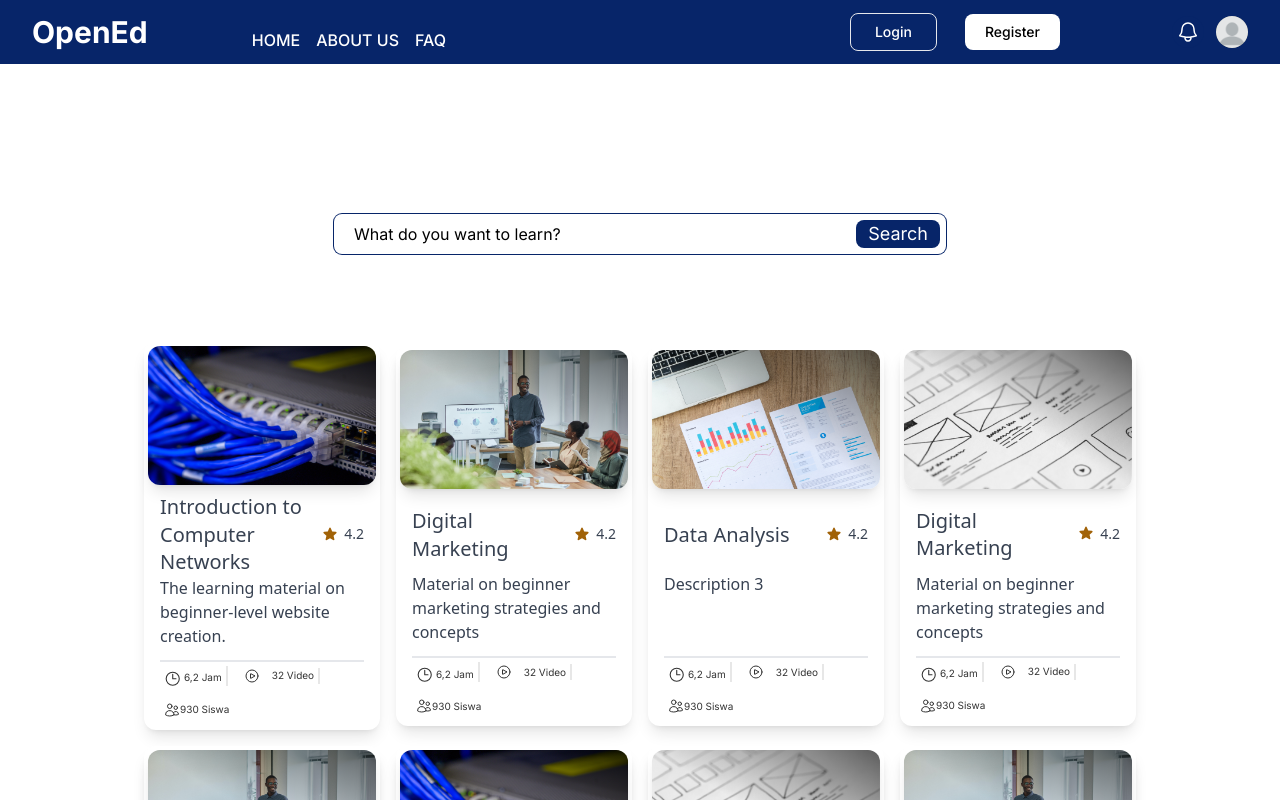
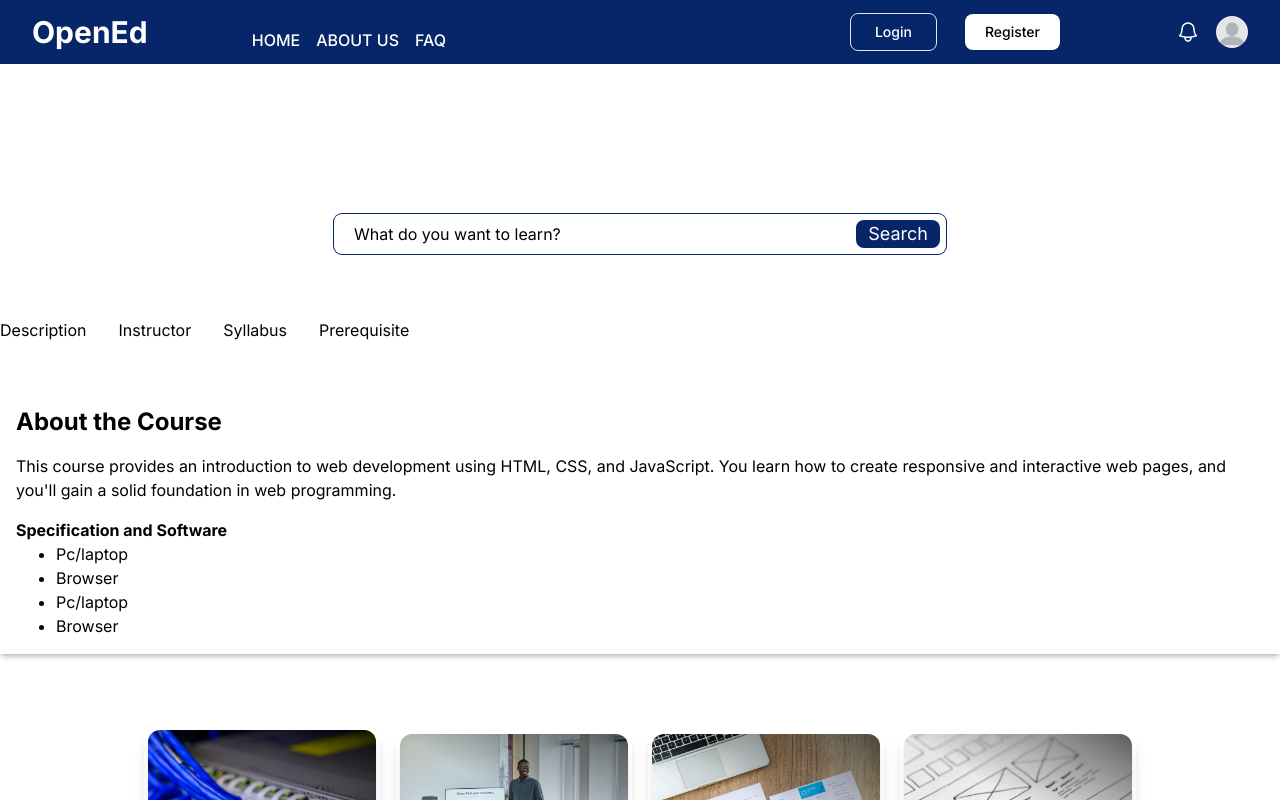
Before and after one commit to Xanvia/MOOC-IT-Center-UOP, a Next.js app in the folder frontend/: page / in a window 1280 px wide. Shown: the top 800 px of the page. Built offline with nearby package versions, Linux system fonts and the light colour scheme; no server answers.

Commit message:
description content without image

```diff
--- a/frontend/src/app/(public)/(home)/page.tsx
+++ b/frontend/src/app/(public)/(home)/page.tsx
@@ -14,7 +14,7 @@ export default function Home() {
   return (
     <>
       <Search />
-      {/*<CourseDescription />*/}
+      <CourseDescription />
 
 
       <div className="grid grid-cols-1 py-10 ml-12 sm:grid-cols-2 xl:grid-cols-4 lg:grid-cols-3 justify-center items-center mx-10 sm:mx-36 lg:mx-36 gap-4  lg:gap-4 2xl:gap-10">
--- a/frontend/src/components/Course/CourseCard/CourseHome/CourseDescriptionHeader.tsx
+++ b/frontend/src/components/Course/CourseCard/CourseHome/CourseDescriptionHeader.tsx
@@ -13,6 +13,36 @@ const CourseHeader: React.FC = () => {
             <a href="#" className="hover:text-blue-500 tab-link" data-tab="prerequisite">Prerequisite</a>
           </nav>
         </div>
+
+        <div className="container mx-auto my-8 p-4 bg-white shadow-md bg-sky-100">
+          {/* Description Content */}
+          <div>
+            <div id="description" className="tab-content active">
+              <h2 className="text-2xl font-bold mb-4">About the Course</h2>
+              <p className="mb-4">
+                This course provides an introduction to web development using HTML, CSS, and JavaScript. You learn how to create responsive and interactive web pages, and you'll gain a solid foundation in web programming.
+              </p>
+            </div>
+
+            <div>
+              {/* Add image */}
+            </div>
+
+            <div>
+              <ul className="list-disc">
+                <h1 className="font-bold">Specification and Software</h1>
+                <li className="ml-10">Pc/laptop</li>
+                <li className="ml-10">Browser</li>
+                <li className="ml-10">Pc/laptop</li>
+                <li className="ml-10">Browser</li>
+
+              </ul>
+
+            </div>
+
+          </div>
+        </div>
+
       </div>
   </>;
 };
```
